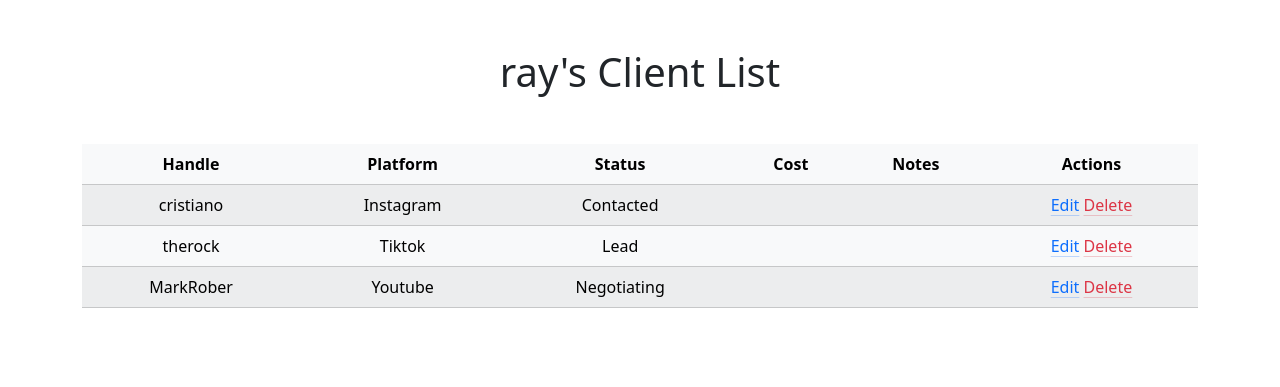
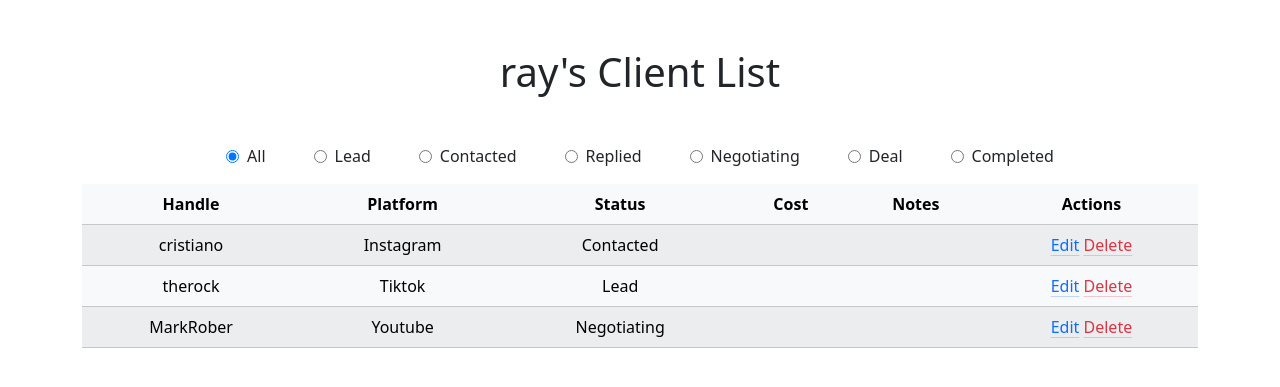
Before and after one commit to raymond-v/client-crm, a Flask app: page / in a window 1280 px wide. Shown: the part 64-451 px from the top of the page. Run offline with Flask 3, Linux system fonts and the light colour scheme; a user stored in the database is signed in; data comes from the database, SQL or seed files in the repository; both versions use the stored data as it was after the commit; some libraries are stand-ins or nearby versions.

Commit message:
Added status filter

```diff
--- a/app.py
+++ b/app.py
@@ -180,11 +180,18 @@ def index():
     row = cursor.fetchone()
     username = row[0]
 
-    cursor.execute("SELECT handle, platform, status, cost, notes, id FROM clients WHERE user_id = ?", (session["user_id"],))
-    table = cursor.fetchall()
-    conn.close()
+    # "all" is just a deafult in case no radio is selected
+    selected_status = request.args.get("status", "all")
+    if selected_status == "all":
+        cursor.execute("SELECT handle, platform, status, cost, notes, id FROM clients WHERE user_id = ?", (session["user_id"],))
+        table = cursor.fetchall()
+        conn.close()
+    else:
+        cursor.execute("SELECT handle, platform, status, cost, notes, id FROM clients WHERE user_id = ? AND status = ?", (session["user_id"], selected_status))
+        table = cursor.fetchall()
+        conn.close()
 
-    return render_template("index.html", username=username, table=table)
+    return render_template("index.html", username=username, table=table, selected_status=selected_status)
 
 # re is a module to work with regular expressions (patterns for matching text)
 import re
--- a/static/style.css
+++ /dev/null
@@ -1,9 +0,0 @@
-/* Make the default select option light grey */
-select:invalid {
-    color: #6c757d;
-}
-
-/* Normal dropdown options appear black */
-select option {
-    color: black;
-}
--- a/templates/index.html
+++ b/templates/index.html
@@ -6,7 +6,41 @@
 
 {% block main %}
     <h1 class="mb-5">{{ username }}'s Client List</h1>
-    <table class="table table-light table-striped">
+
+    <form method="get">
+        <div class="d-flex justify-content-center align-items-center gap-5">
+            <div class="d-flex align-items-center gap-2">
+                <input type="radio" name="status" value="all" {% if selected_status == "all" %}checked{% endif %} onchange="this.form.submit()">
+                <label>All</label>
+            </div>
+            <div class="d-flex align-items-center gap-2">
+                <input type="radio" name="status" value="Lead" {% if selected_status == "Lead" %}checked{% endif %} onchange="this.form.submit()">
+                <label>Lead</label>
+            </div>
+            <div class="d-flex align-items-center gap-2">
+                <input type="radio" name="status" value="Contacted" {% if selected_status == "Contacted" %}checked{% endif %} onchange="this.form.submit()">
+                <label>Contacted</label>
+            </div>
+            <div class="d-flex align-items-center gap-2">
+                <input type="radio" name="status" value="Replied" {% if selected_status == "Replied" %}checked{% endif %} onchange="this.form.submit()">
+                <label>Replied</label>
+            </div>
+            <div class="d-flex align-items-center gap-2">
+                <input type="radio" name="status" value="Negotiating" {% if selected_status == "Negotiating" %}checked{% endif %} onchange="this.form.submit()">
+                <label>Negotiating</label>
+            </div>
+            <div class="d-flex align-items-center gap-2">
+                <input type="radio" name="status" value="Deal" {% if selected_status == "Deal" %}checked{% endif %} onchange="this.form.submit()">
+                <label>Deal</label>
+            </div>
+            <div class="d-flex align-items-center gap-2">
+                <input type="radio" name="status" value="Completed" {% if selected_status == "Completed" %}checked{% endif %} onchange="this.form.submit()">
+                <label>Completed</label>
+            </div>
+        </div>
+    </form>
+
+    <table class="table table-light table-striped mt-3">
         <thead>
             <tr>
                 <th>Handle</th>
```
Also changed, not shown: client.db.
